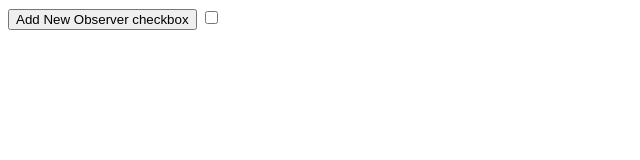
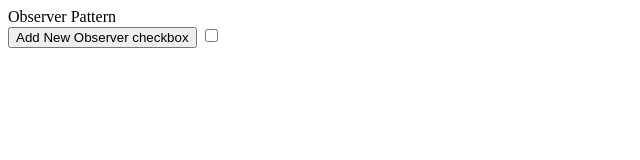
Before and after one commit to NitinSingh2020/JavaScript-Patterns, a plain HTML site: page index.html in a window 1280 px wide. Shown: the whole page, without its empty margins (0-640 px from the left). Drawn offline with Linux system fonts and the light colour scheme.

Commit message:
Updated to show div for diff examples

```diff
--- a/index.html
+++ b/index.html
@@ -8,6 +8,7 @@
 		<script src="modulePattern.js"></script>
 	</head>
 	<body>
+		<div> Observer Pattern </div>
 		<div class="Observer Pattern">
 			<button id="addNewObserver">Add New Observer checkbox</button>
 			<input id="mainCheckbox" type="checkbox"/>
```
